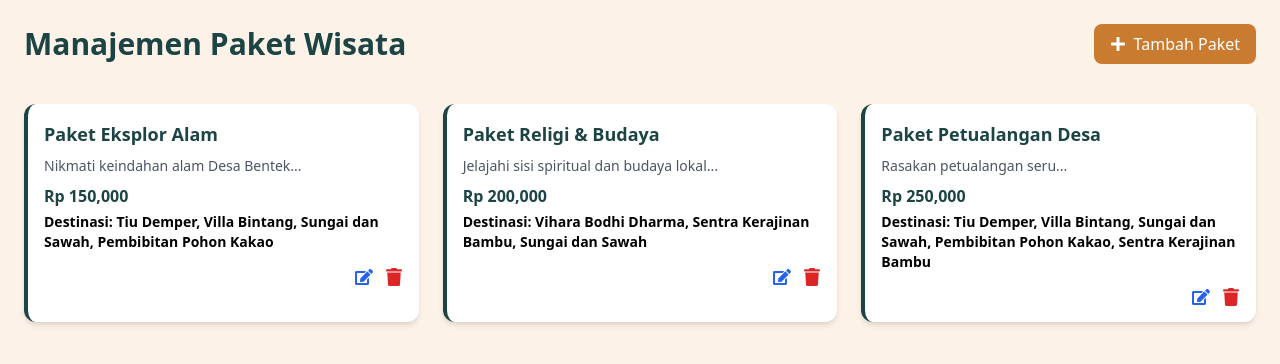
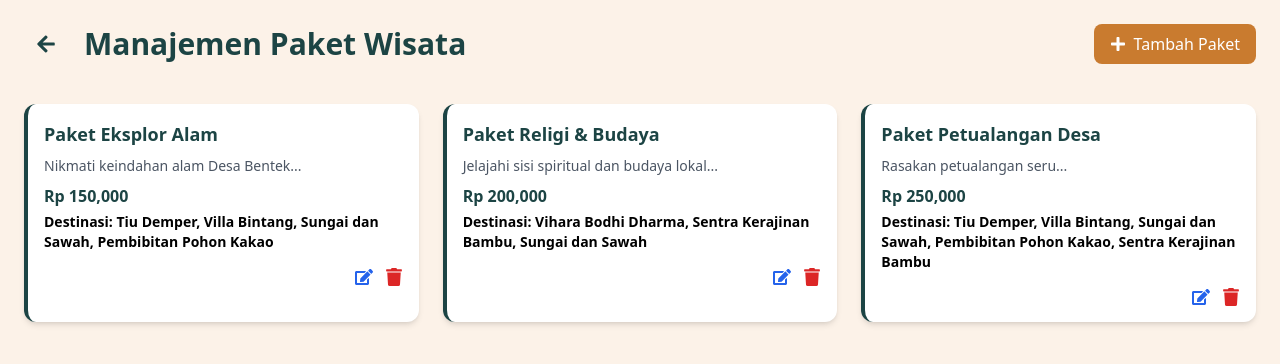
Before and after one commit to glgibran7/fe-wisata-desa-bentek, a React (Create React App) app: page /admin/paket-wisata in a window 1280 px wide. Shown: the top 364 px of the page. Built offline with nearby package versions, Linux system fonts and the light colour scheme.

Commit message:
Update ContactSection title and add back navigation to Admin pages

```diff
--- a/src/components/Contact.jsx
+++ b/src/components/Contact.jsx
@@ -24,7 +24,7 @@ export default function ContactSection() {
         {/* 1️⃣ Tentang */}
         <div>
           <h2 className="text-3xl md:text-4xl font-extrabold text-gray-900 mb-5">
-            Tentang <span className="text-green-700">Desa Bentek</span>
+            Tentang <span className="text-green-700">Wisata Desa Bentek</span>
           </h2>
           <p className="text-gray-700 leading-relaxed text-base">
             Desa Wisata Bentek di Lombok Utara menawarkan keindahan alam,
--- a/src/pages/AdminBlog.jsx
+++ b/src/pages/AdminBlog.jsx
@@ -1,5 +1,6 @@
 import { useState } from "react";
-import { FaPlus, FaEdit, FaTrash } from "react-icons/fa";
+import { FaPlus, FaEdit, FaTrash, FaArrowLeft } from "react-icons/fa";
+import { useNavigate } from "react-router-dom";
 import tiudemper from "../assets/images/tiudemper.webp";
 import vihara from "../assets/images/vihara.jpg";
 import kakao from "../assets/images/kakao.jpg";
@@ -31,6 +32,7 @@ export default function AdminBlog() {
     isi: "",
     gambar: "",
   });
+  const navigate = useNavigate();
 
   const handleImageUpload = (e) => {
     const file = e.target.files[0];
@@ -71,7 +73,17 @@ export default function AdminBlog() {
     <div className="min-h-screen bg-[#fcf2e8] p-6">
       {/* Header */}
       <header className="flex justify-between items-center mb-10">
-        <h1 className="text-3xl font-bold text-[#1c4444]">Manajemen Blog</h1>
+        <div className="flex items-center gap-4">
+          {/* Tombol Back */}
+          <button
+            onClick={() => navigate(-1)}
+            className="flex items-center gap-2 text-[#1c4444] hover:text-[#163737] px-3 py-1 rounded-md"
+            aria-label="Kembali"
+          >
+            <FaArrowLeft size={20} /> {/* Icon back */}
+          </button>
+          <h1 className="text-3xl font-bold text-[#1c4444]">Manajemen Blog</h1>
+        </div>
         <button
           onClick={() => setFormOpen(true)}
           className="flex items-center gap-2 bg-[#c97b2f] text-white px-4 py-2 rounded-lg hover:bg-[#a86323] transition"
--- a/src/pages/AdminDestinasi.jsx
+++ b/src/pages/AdminDestinasi.jsx
@@ -1,5 +1,6 @@
 import { useState, useEffect } from "react";
-import { FaPlus, FaEdit, FaTrash } from "react-icons/fa";
+import { FaPlus, FaEdit, FaTrash, FaArrowLeft } from "react-icons/fa";
+import { useNavigate } from "react-router-dom";
 import tiudemper from "../assets/images/tiudemper.webp";
 import vihara from "../assets/images/vihara.jpg";
 import kerajinanbambu from "../assets/images/kerajinanbambu.jpg";
@@ -33,6 +34,8 @@ export default function AdminDestinasi() {
     deskripsi: "",
     gambar: "",
   });
+
+  const navigate = useNavigate();
 
   // Load data
   useEffect(() => {
@@ -100,9 +103,19 @@ export default function AdminDestinasi() {
     <div className="min-h-screen bg-[#fcf2e8] p-6">
       {/* Header */}
       <header className="flex justify-between items-center mb-10">
-        <h1 className="text-3xl font-bold text-[#1c4444]">
-          Manajemen Destinasi Wisata
-        </h1>
+        <div className="flex items-center gap-4">
+          {/* Tombol Back */}
+          <button
+            onClick={() => navigate(-1)}
+            className="flex items-center gap-2 text-[#1c4444] hover:text-[#163737] px-3 py-1 rounded-md"
+            aria-label="Kembali"
+          >
+            <FaArrowLeft size={20} /> {/* Icon back */}
+          </button>
+          <h1 className="text-3xl font-bold text-[#1c4444]">
+            Manajemen Destinasi Wisata
+          </h1>
+        </div>
 
         <button
           onClick={() => setFormOpen(true)}
--- a/src/pages/AdminPaket.jsx
+++ b/src/pages/AdminPaket.jsx
@@ -1,5 +1,6 @@
 import { useState } from "react";
-import { FaPlus, FaEdit, FaTrash } from "react-icons/fa";
+import { FaPlus, FaEdit, FaTrash, FaArrowLeft } from "react-icons/fa";
+import { useNavigate } from "react-router-dom";
 
 // Dummy Paket Wisata
 const dummyPaket = [
@@ -69,6 +70,8 @@ export default function AdminPaket() {
     gambar: "",
   });
 
+  const navigate = useNavigate();
+
   // Upload gambar
   const handleImageUpload = (e) => {
     const file = e.target.files[0];
@@ -119,9 +122,19 @@ export default function AdminPaket() {
     <div className="min-h-screen bg-[#fcf2e8] p-6">
       {/* Header */}
       <header className="flex justify-between items-center mb-10">
-        <h1 className="text-3xl font-bold text-[#1c4444]">
-          Manajemen Paket Wisata
-        </h1>
+        <div className="flex items-center gap-4">
+          {/* Tombol Back */}
+          <button
+            onClick={() => navigate(-1)}
+            className="flex items-center gap-2 text-[#1c4444] hover:text-[#163737] px-3 py-1 rounded-md"
+            aria-label="Kembali"
+          >
+            <FaArrowLeft size={20} /> {/* Icon back */}
+          </button>
+          <h1 className="text-3xl font-bold text-[#1c4444]">
+            Manajemen Paket Wisata
+          </h1>
+        </div>
         <button
           onClick={() => setFormOpen(true)}
           className="flex items-center gap-2 bg-[#c97b2f] text-white px-4 py-2 rounded-lg hover:bg-[#a86323] transition"
```
